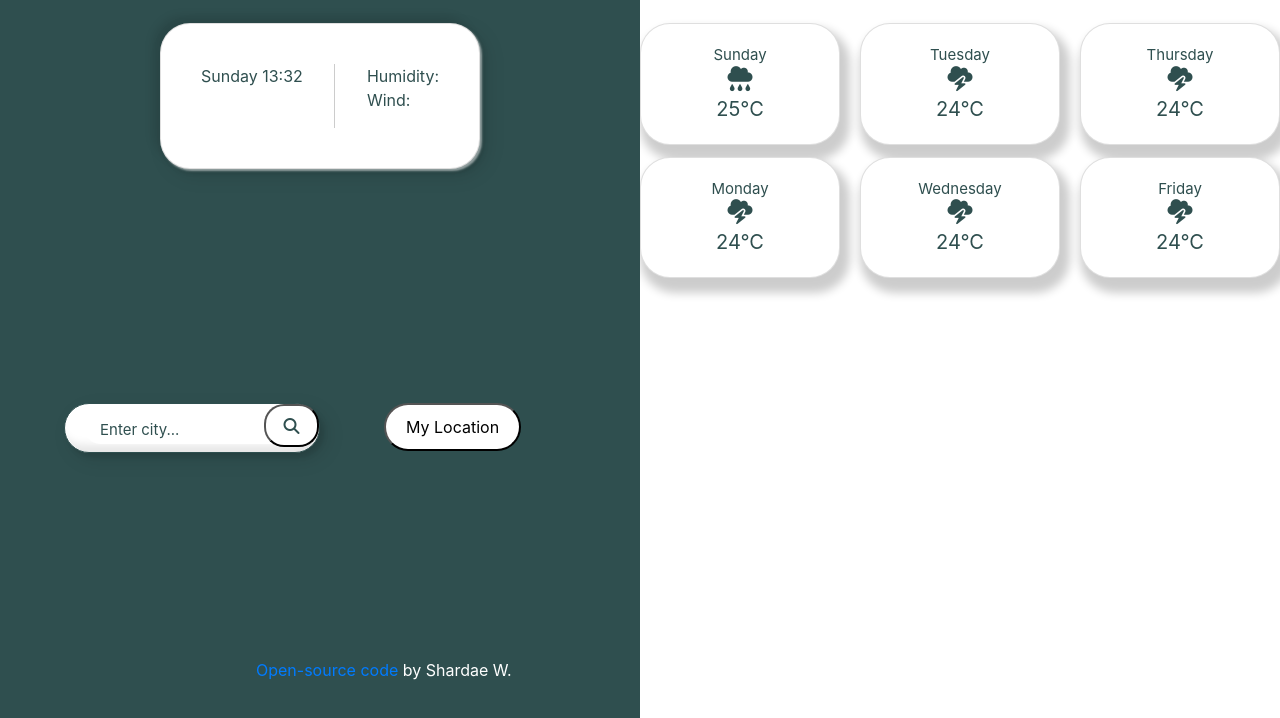
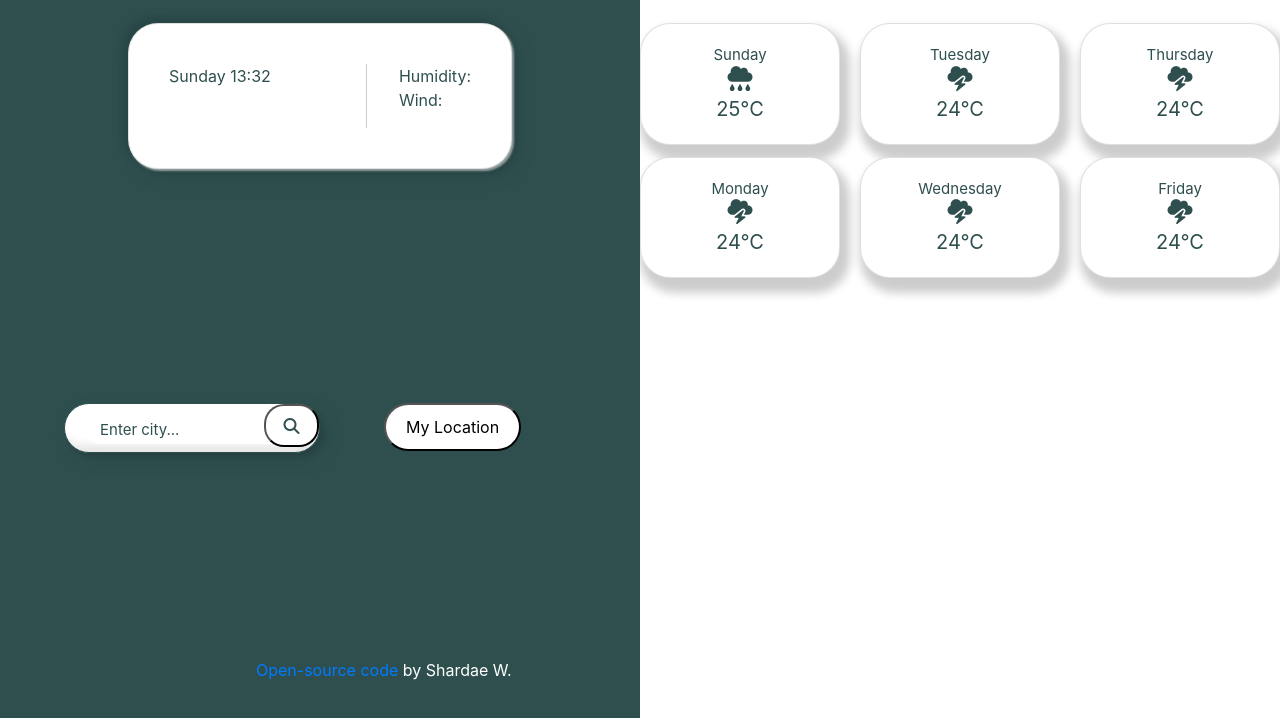
Before and after one commit to shardaex/weather-website2.0, a website built with Parcel: page index.html in a window 1280 px wide. Shown: the part 82-800 px from the top of the page. Built offline with nearby package versions, Linux system fonts and the light colour scheme; no server answers.

Commit message:
changed card width and positioning

```diff
--- a/src/style.css
+++ b/src/style.css
@@ -158,8 +158,8 @@ input::placeholder {
 }
 .today-area .card {
   border-radius: 30px;
-  width: 50%;
-  left: 25%;
+  width: 60%;
+  left: 20%;
   padding: 20px;
 
   box-shadow: 2px 2px 2px 0px rgba(255, 255, 255, 0.5),
```
